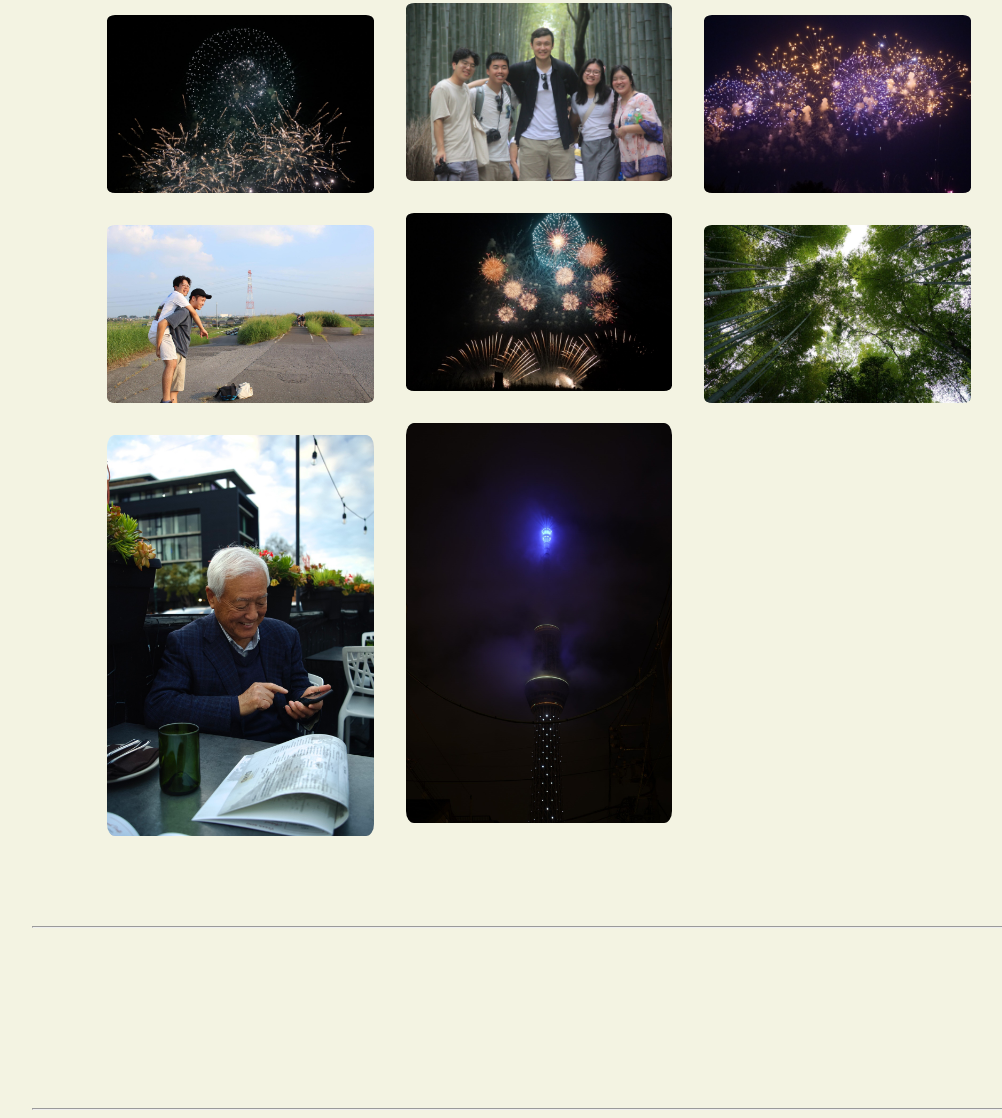
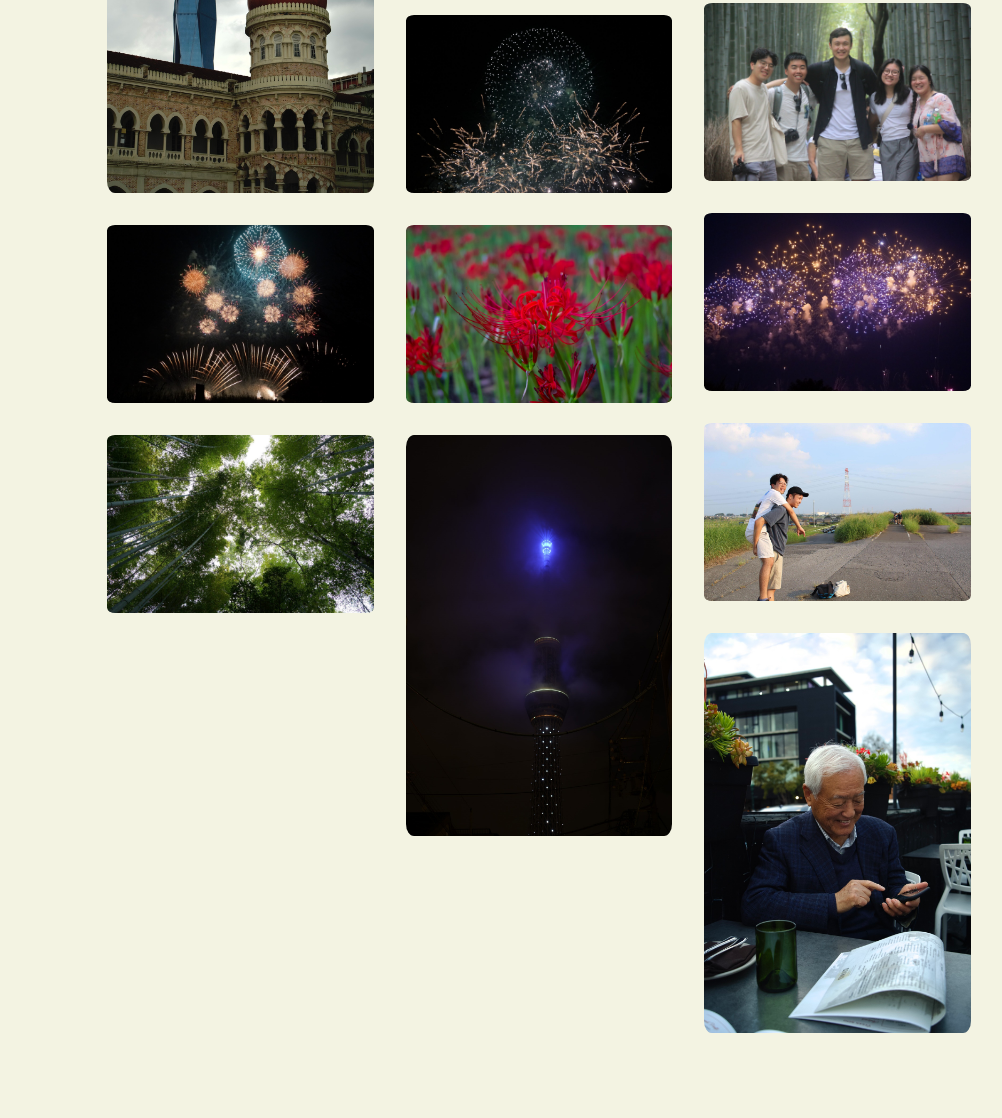
Before and after one commit to soh09/soh09.github.io, a plain HTML site: page sections/astrophotography.html in a window 1280 px wide. Shown: the part 1402-2520 px from the top of the page, without its empty margins (101-1103 px from the left). After the commit the page ends 2443 px from the top, so only its background shows below. Drawn offline with Linux system fonts and the light colour scheme; a web font is replaced by a local one.

Commit message:
added pics

```diff
--- a/assets/update_gallery.js
+++ b/assets/update_gallery.js
@@ -9,7 +9,7 @@ document.addEventListener('DOMContentLoaded', function() {
 
         gallery.innerHTML = ''; // Clear existing content
 
-        if (screenWidth < 350) {
+        if (screenWidth < 400) {
             console.log('screen small');
             gallery.style.setProperty('grid-template-columns', 'repeat(1, minmax(0px, 1fr))');
             // Single column layout
@@ -58,6 +58,7 @@ document.addEventListener('DOMContentLoaded', function() {
         console.log(cols);
 
         let image_fps = [
+            ["../assets/photography/r1_milkyway.JPG", "\"The Milkyway\"<br>📍SDSU Observatory,<br>Julian, CA"],
             ["../assets/photography/r1_towards_baybridge.JPG", "\"Towards Bay Bridge\"<br>📍California St,<br>San Francisco, CA"],
             ["../assets/photography/r1_chinatown_pacific.JPG", "\"Towards the Pacific\"<br>📍California St,<br>San Francisco, CA"],
             ["../assets/photography/r2_plastic_lens.JPG", "📍Gliderport,<br>San Diego, CA<br>shot with a disposable lens"],
@@ -69,6 +70,7 @@ document.addEventListener('DOMContentLoaded', function() {
             ["../assets/photography/r1_blue_firework.JPG", "Tone River Firework Festival<br>📍Ibaraki, Japan"],
             ["../assets/photography/r1_purple_firework.JPG", "Tone River Firework Festival<br>📍Ibaraki, Japan"],
             ["../assets/photography/r1_blue_circle_firework.JPG", "Tone River Firework Festival<br>📍Ibaraki, Japan"],
+            ["../assets/photography/r1_spider_lily.JPG", "\"Spider Lily\"<br>📍Ibaraki, Japan"],
             ["../assets/photography/r2_me_with_ethan.JPG", "Tone River banks<br>📍Ibaraki, Japan"],
             ["../assets/photography/r2_bamboo_forest.JPG", "Bamboo Forest<br>📍Kyoto, Japan"],
             ["../assets/photography/r1_skytree.JPG", "Tokyo Skytree<br>📍Asakusa, Tokyo"],
--- a/sections/astrophotography.html
+++ b/sections/astrophotography.html
@@ -55,11 +55,5 @@
         <div class = "gallery">
         </div>
     </section>
-    <hr/>
-    <section class = "hp-subsections">
-        <div class = "gallery">
-        </div>
-    </section>
-    <hr/>
 </body>
 </html>
```
Also changed, not shown: assets/photography/r1_milkyway.JPG (added), assets/photography/r1_spider_lily.JPG (added).
